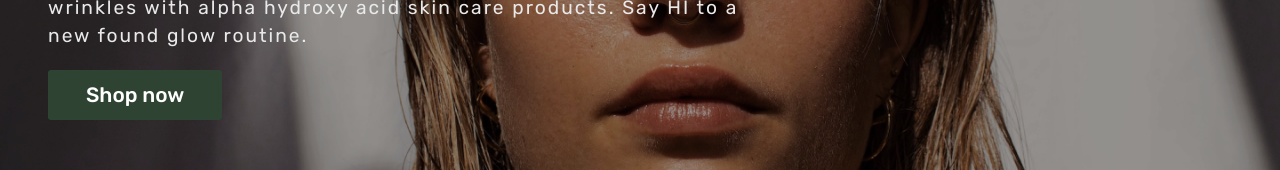
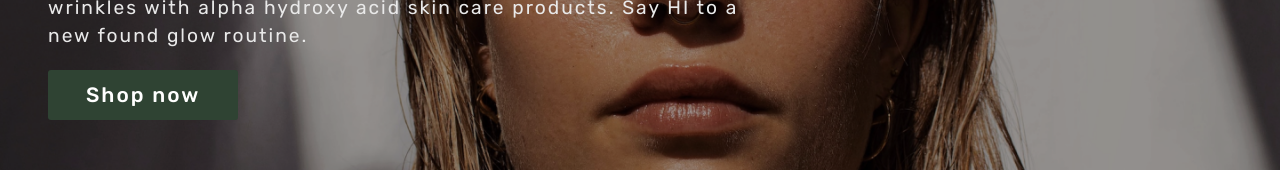
Before and after one commit to Kel-VinTech/Allure-ecommerce, a React (Vite) app: page / in a window 1280 px wide. Shown: the part 389-559 px from the top of the page. Built offline with nearby package versions, Linux system fonts and the light colour scheme.

Commit message:
added line

```diff
--- a/src/components/HeroContent/index.jsx
+++ b/src/components/HeroContent/index.jsx
@@ -16,7 +16,7 @@ const HeroContent = () => {
         >
             <h1 className="hero-title">Allure : Skin for days</h1>
             <p className="hero-text">Skin care is a science, Allure makes it art. Reduce fine lines & <br/> wrinkles with alpha hydroxy acid skin care products. Say HI to a new found glow routine.</p>
-             <button>Shop now</button>
+             <Link to="/product">Shop now</Link>
         </motion.div>
         <div className="products_collection">
            <ul>
--- a/src/scss/Hero.scss
+++ b/src/scss/Hero.scss
@@ -46,7 +46,7 @@ section{
 
 }
 
-.hero-content button{
+.hero-content a{
     padding:12px 35px;
     border-radius: 3px;
     font-size: 1.1rem;
@@ -56,6 +56,7 @@ section{
     background: #2f4333;
     color: #fff;
     font-family: 'Rubik', sans-serif;
+    text-decoration: none;
 
 }
 
@@ -115,7 +116,7 @@ and (max-width:1024px) {
         font-size: 1.04rem;
         width: 75%;
     }
-    .hero-content button{
+    .hero-content a{
         padding:13px 38px;
         font-size: 1.3rem;
     }
@@ -141,7 +142,7 @@ and (max-width:1600px){
         font-size: 1.2rem;
         width: 76%;
     }
-    .hero-content button{
+    .hero-content a{
         padding:13px 38px;
         font-size: 1.3rem;
     }
```
